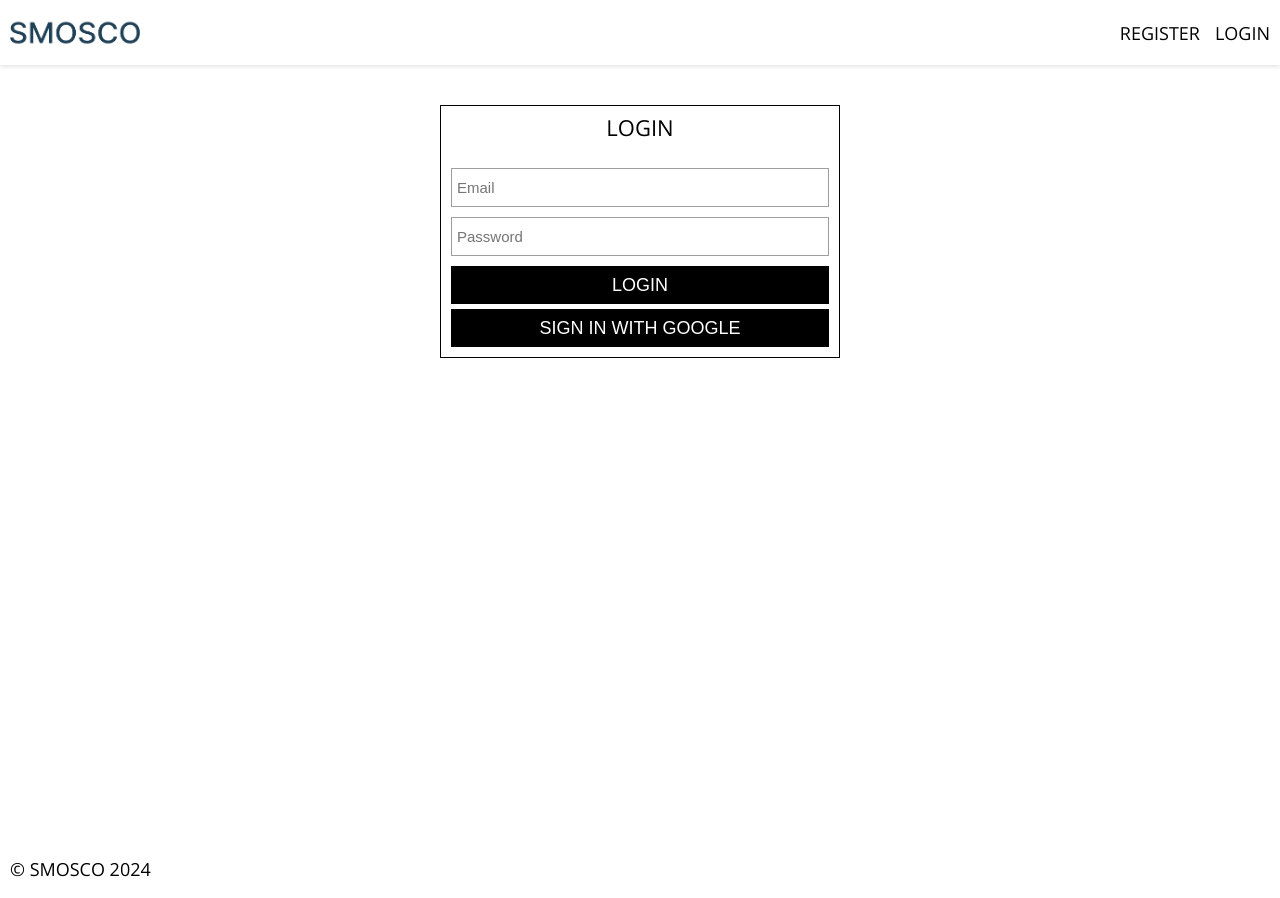
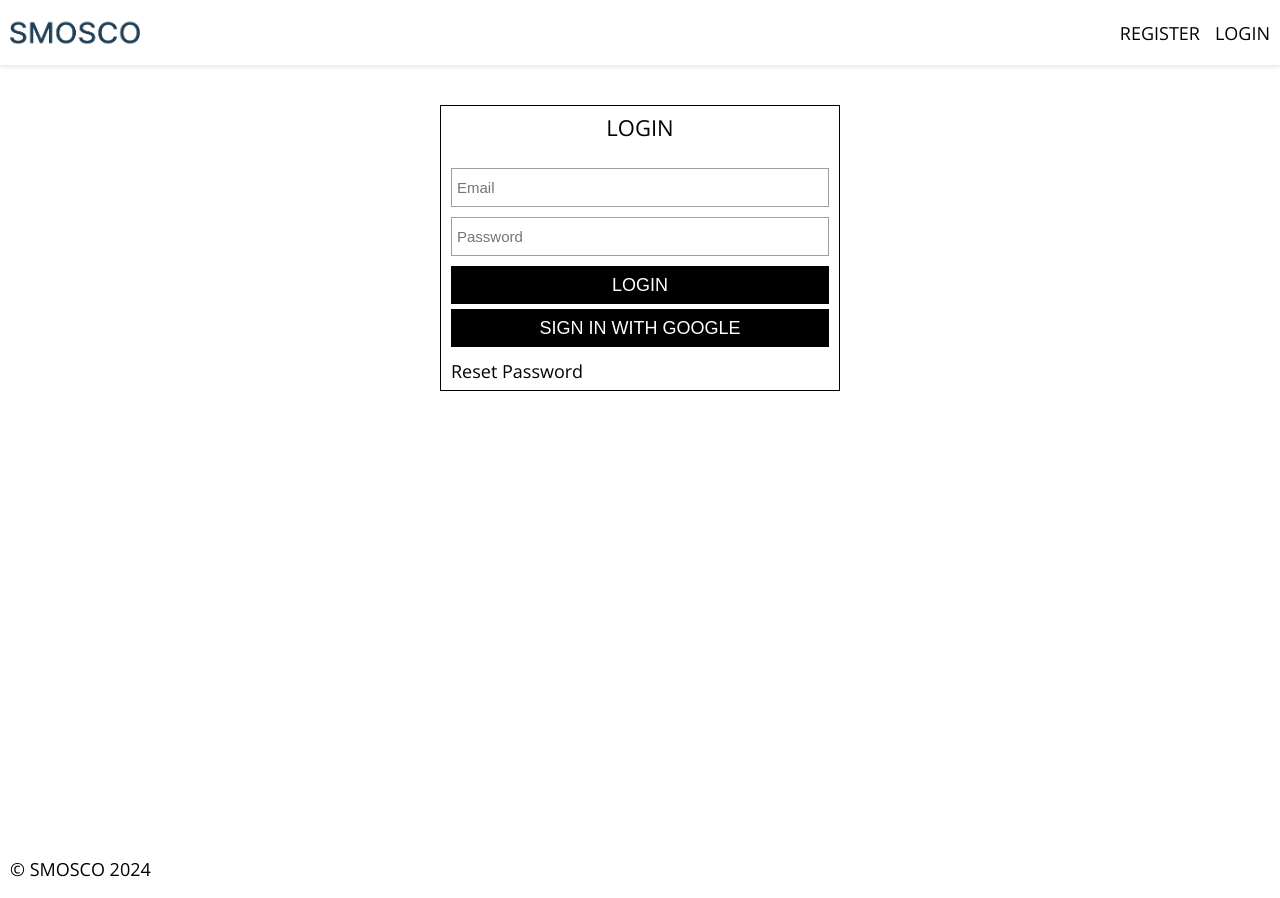
Before and after one commit to smosco/E-commerce, a React (Create React App) app: page /login in a window 1280 px wide. Built offline with nearby package versions, Linux system fonts and the light colour scheme; no server answers.

Commit message:
refactor: 로그인, 회원가입 페이지 중복되는 스타일링 Wrapper 컴포넌트로 분리

```diff
--- /dev/null
+++ b/src/components/authWrapper/index.js
@@ -0,0 +1,15 @@
+import React from 'react';
+import './styles.scss';
+
+const AuthWrapper = ({ headline, children }) => {
+  return (
+    <div className='authWrapper'>
+      <div className='wrap'>
+        <h2>{headline && headline}</h2>
+        <div className='children'>{children && children}</div>
+      </div>
+    </div>
+  );
+};
+
+export default AuthWrapper;
--- /dev/null
+++ b/src/components/authWrapper/styles.scss
@@ -0,0 +1,23 @@
+.authWrapper {
+  display: block;
+  width: 100%;
+  max-width: 40rem;
+  margin: 4rem auto 6rem;
+  border: 1px solid black;
+
+  .wrap {
+    padding: 10px;
+
+    h2 {
+      font-size: 2.2rem;
+      line-height: 1;
+      font-weight: 400;
+      text-transform: uppercase;
+      text-align: center;
+      display: block;
+      width: 100%;
+      padding: 0;
+      margin: 0 auto 3rem;
+    }
+  }
+}
--- a/src/components/signIn/index.js
+++ b/src/components/signIn/index.js
@@ -1,9 +1,12 @@
 import React, { useState } from 'react';
+import { Link } from 'react-router-dom';
+
 import './styles.scss';
 import Button from '../forms/button';
 import { signInWithGoogle, auth } from '../../firebase/utils';
 import { signInWithEmailAndPassword } from 'firebase/auth';
 
+import AuthWrapper from '../authWrapper';
 import FormInput from '../forms/formInput';
 
 const SignIn = () => {
@@ -36,11 +39,12 @@ const SignIn = () => {
     }
   };
 
+  const configAuthWrapper = {
+    headline: 'Login',
+  };
+
   return (
-    <div className='signin'>
-      <div className='wrap'>
-        <h2>Login</h2>
-
+    <AuthWrapper {...configAuthWrapper}>
       <div className='formWrap'>
         <form onSubmit={handleSubmit}>
           <FormInput
@@ -64,10 +68,13 @@ const SignIn = () => {
               <Button onClick={signInWithGoogle}>Sign in with Google</Button>
             </div>
           </div>
+
+          <div className='links'>
+            <Link to='/recovery'>Reset Password</Link>
+          </div>
         </form>
       </div>
-      </div>
-    </div>
+    </AuthWrapper>
   );
 };
 
--- a/src/components/signIn/styles.scss
+++ b/src/components/signIn/styles.scss
@@ -1,27 +1,13 @@
-.signin {
+.socialSignin {
+  margin: 0.5rem auto 0;
+}
+
+.links {
   display: block;
   width: 100%;
-  max-width: 40rem;
-  margin: 4rem auto 6rem;
-  border: 1px solid black;
+  margin: 1.5rem auto 0;
 
-  .wrap {
-    padding: 10px;
-
-    h2 {
-      font-size: 2.2rem;
-      line-height: 1;
-      font-weight: 400;
-      text-transform: uppercase;
-      text-align: center;
-      display: block;
-      width: 100%;
-      padding: 0;
-      margin: 0 auto 3rem;
-    }
-
-    .socialSignin {
-      margin: 0.5rem auto 0;
-    }
+  a {
+    color: black;
   }
 }
--- a/src/components/signUp/index.js
+++ b/src/components/signUp/index.js
@@ -6,6 +6,7 @@ import { createUserWithEmailAndPassword } from 'firebase/auth';
 
 import FormInput from '../forms/formInput';
 import Button from '../forms/button';
+import AuthWrapper from '../authWrapper';
 
 const SignUp = () => {
   const initialState = {
@@ -58,11 +59,13 @@ const SignUp = () => {
     }
   };
 
+  const configAuthWrapper = {
+    headline: 'Registration',
+  };
+
   return (
-    <div className='signup'>
-      <div className='wrap'>
-        <h2>Signup</h2>
-
+    <AuthWrapper {...configAuthWrapper}>
+      <div className='formWrap'>
         {formState.errors.length > 0 && (
           <ul>
             {formState.errors.map((err, idx) => {
@@ -71,7 +74,6 @@ const SignUp = () => {
           </ul>
         )}
 
-        <div className='formWrap'>
         <form onSubmit={handleFormSubmit}>
           <FormInput
             type='text'
@@ -105,8 +107,7 @@ const SignUp = () => {
           <Button type='submit'>Register</Button>
         </form>
       </div>
-      </div>
-    </div>
+    </AuthWrapper>
   );
 };
 
--- a/src/components/signUp/styles.scss
+++ b/src/components/signUp/styles.scss
@@ -1,27 +1,3 @@
-.signup {
-  display: block;
-  width: 100%;
-  max-width: 40rem;
-  margin: 4rem auto 6rem;
-  border: 1px solid black;
-
-  .wrap {
-    padding: 10px;
-
-    h2 {
-      font-size: 2.2rem;
-      line-height: 1;
-      font-weight: 400;
-      text-transform: uppercase;
-      text-align: center;
-      display: block;
-      width: 100%;
-      padding: 0;
-      margin: 0 auto;
-    }
-
-    .formWrap {
-      margin: 3rem auto 0;
-    }
-  }
+.formWrap {
+  margin: 3rem auto 0;
 }
```
Lines whose indentation alone changed are shown as unchanged.
